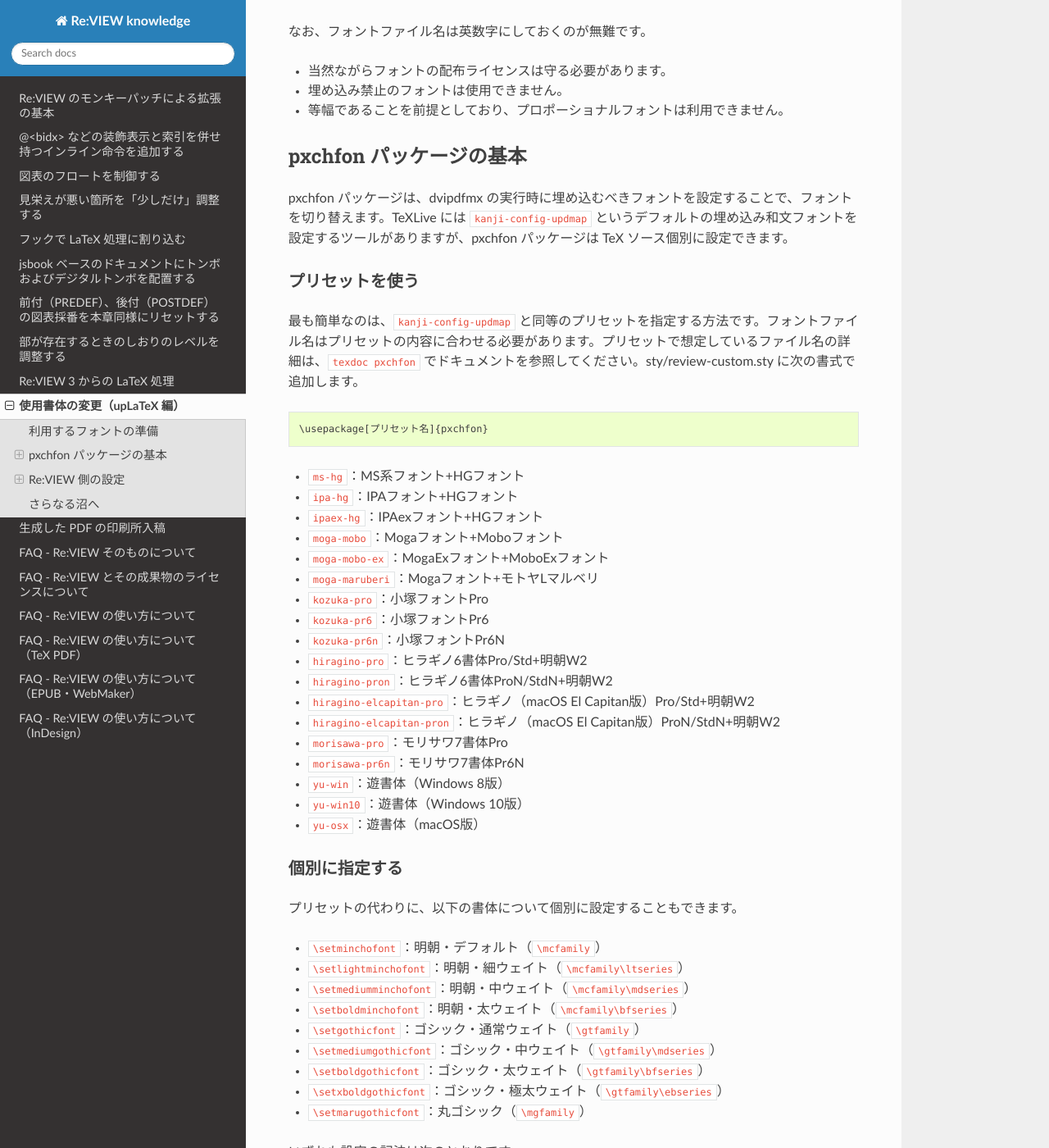
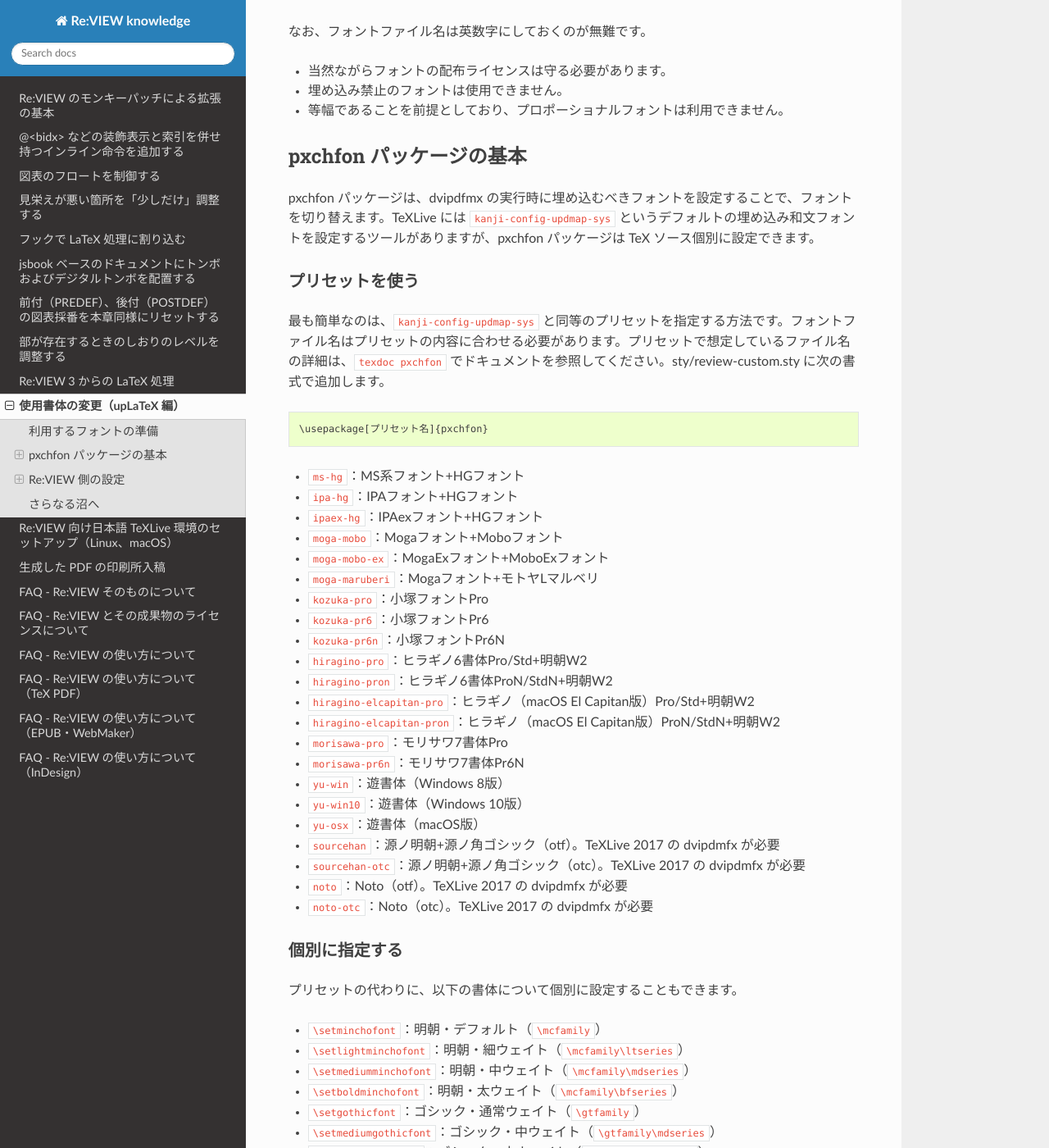
Before and after one commit to reviewml/reviewknowledge-ja, a Sphinx documentation site: the page built from docs/latex/uptex-fonts.md, in a window 1280 px wide and 1400 px high, scrolled down 708 px. Shown: the whole window at 82% size. Built offline with Sphinx 7.4.7 and the Read the Docs theme 2.0.0, drawn with Linux system fonts in a browser that asks for light colours.

Commit message:
texlive setup

````diff
--- a/docs/faq/faq-tex.md
+++ b/docs/faq/faq-tex.md
@@ -5,6 +5,7 @@
 ----
 
 ## TeX 環境の構築はどうしたらよいですか？
+- [Re:VIEW 向け日本語 TeXLive 環境のセットアップ（Linux、macOS）](../latex/install-tl.html)
 
 ## LaTeX を使った PDF に変換するにはどうしたらよいですか？
 
--- a/docs/index.rst
+++ b/docs/index.rst
@@ -30,6 +30,7 @@
   latex/bookmark-tree
   latex/review3-latex
   latex/uptex-fonts
+  latex/install-tl
 
 EPUB に関連する長めの Tips
 ------------------------------
--- a/docs/latex/uptex-fonts.md
+++ b/docs/latex/uptex-fonts.md
@@ -24,11 +24,11 @@
 
 ## pxchfon パッケージの基本
 
-pxchfon パッケージは、dvipdfmx の実行時に埋め込むべきフォントを設定することで、フォントを切り替えます。TeXLive には `kanji-config-updmap` というデフォルトの埋め込み和文フォントを設定するツールがありますが、pxchfon パッケージは TeX ソース個別に設定できます。
+pxchfon パッケージは、dvipdfmx の実行時に埋め込むべきフォントを設定することで、フォントを切り替えます。TeXLive には `kanji-config-updmap-sys` というデフォルトの埋め込み和文フォントを設定するツールがありますが、pxchfon パッケージは TeX ソース個別に設定できます。
 
 ### プリセットを使う
 
-最も簡単なのは、`kanji-config-updmap` と同等のプリセットを指定する方法です。フォントファイル名はプリセットの内容に合わせる必要があります。プリセットで想定しているファイル名の詳細は、`texdoc pxchfon` でドキュメントを参照してください。sty/review-custom.sty に次の書式で追加します。
+最も簡単なのは、`kanji-config-updmap-sys` と同等のプリセットを指定する方法です。フォントファイル名はプリセットの内容に合わせる必要があります。プリセットで想定しているファイル名の詳細は、`texdoc pxchfon` でドキュメントを参照してください。sty/review-custom.sty に次の書式で追加します。
 
 ```
 \usepackage[プリセット名]{pxchfon}
@@ -52,6 +52,10 @@
 - `yu-win`：遊書体（Windows 8版）
 - `yu-win10`：遊書体（Windows 10版）
 - `yu-osx`：遊書体（macOS版）
+- `sourcehan`：源ノ明朝+源ノ角ゴシック（otf）。TeXLive 2017 の dvipdmfx が必要
+- `sourcehan-otc`：源ノ明朝+源ノ角ゴシック（otc）。TeXLive 2017 の dvipdmfx が必要
+- `noto`：Noto（otf）。TeXLive 2017 の dvipdmfx が必要
+- `noto-otc`：Noto（otc）。TeXLive 2017 の dvipdmfx が必要
 
 ### 個別に指定する
 
````
Also changed, not shown: docs/latex/install-tl.md (+79 -22 lines), docs/latex/images/noto.png (added), docs/latex/images/tl-menu1.png (added), docs/latex/images/tl-menu2.png (added), docs/latex/images/tl-menu3.png (added), docs/latex/images/tl-menu4.png (added), docs/latex/images/tl-menu5.png (added).
